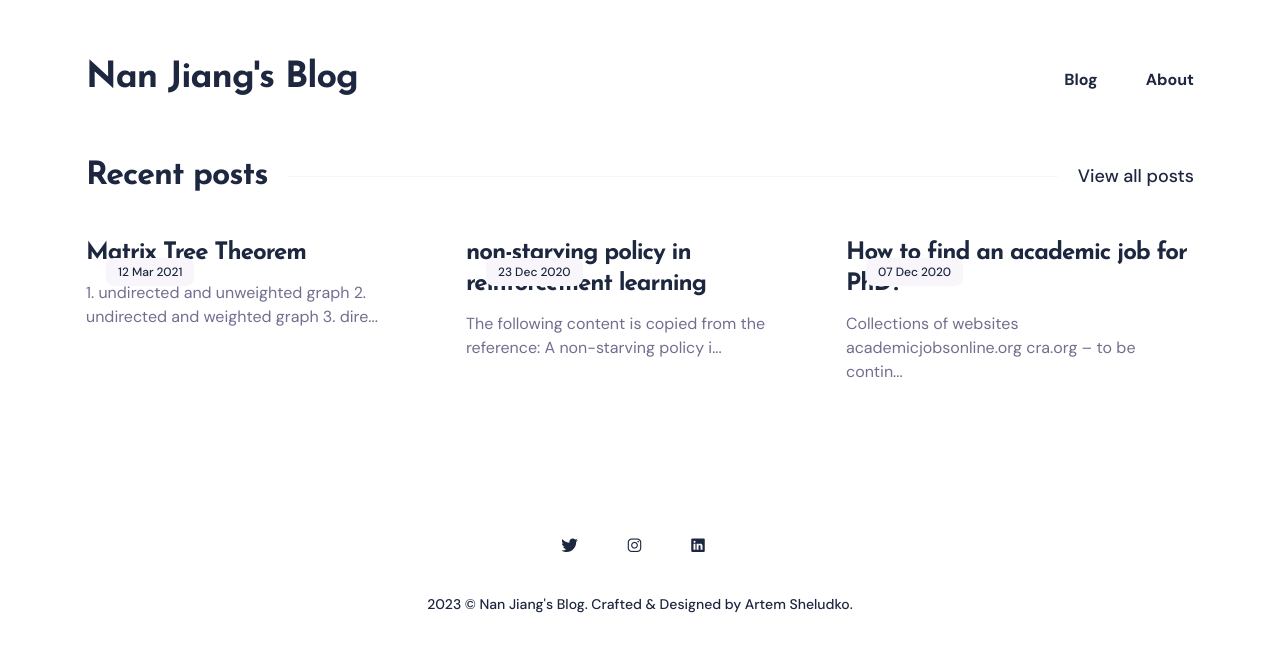
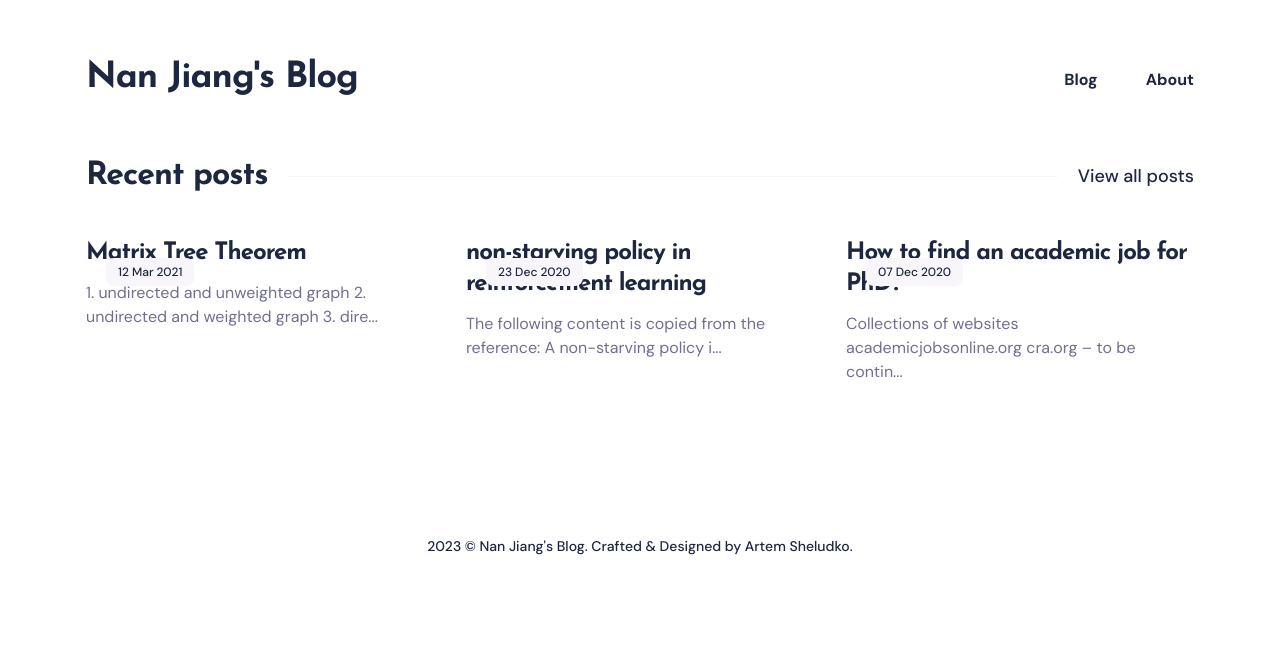
Before and after one commit to jiangnanhugo/jiangnanhugo.github.io, a Jekyll site: the page built from index.html, in a window 1280 px wide. Shown: the top 652 px of the page. Built offline with Jekyll 4.4.1, drawn with Linux system fonts in a browser that asks for light colours; nearby versions of some CDN libraries.

Commit message:
remove redundant stuff

```diff
--- a/_includes/footer.html
+++ b/_includes/footer.html
@@ -4,20 +4,6 @@
   <div class="container">
     <div class="row">
       <div class="col col-12">
-
-        <div class="footer__inner">
-          {% if site.data.settings.social %}
-            <div class="social">
-              <ul class="social__list list-reset">
-                {% for social in site.data.settings.social %}
-                  <li class="social__item">
-                    <a class="social__link" href="{{social.link}}" target="_blank" rel="noopener" aria-label="{{social.label}} link"><i class="ion {{social.icon}}" style="color: {{social.color}};"></i> {{social.label}}</a>
-                  </li>
-                {% endfor %}
-              </ul>
-            </div>
-          {% endif %}
-        </div>
 
         <div class="footer__info">
           <div class="copyright">{{site.time | date: '%Y'}} &copy; <a href="/">{{site.data.settings.title}}</a>. Crafted & Designed by <a href="https://jekyllthemes.io/developers/artem-sheludko">Artem Sheludko</a>.</div>
```
